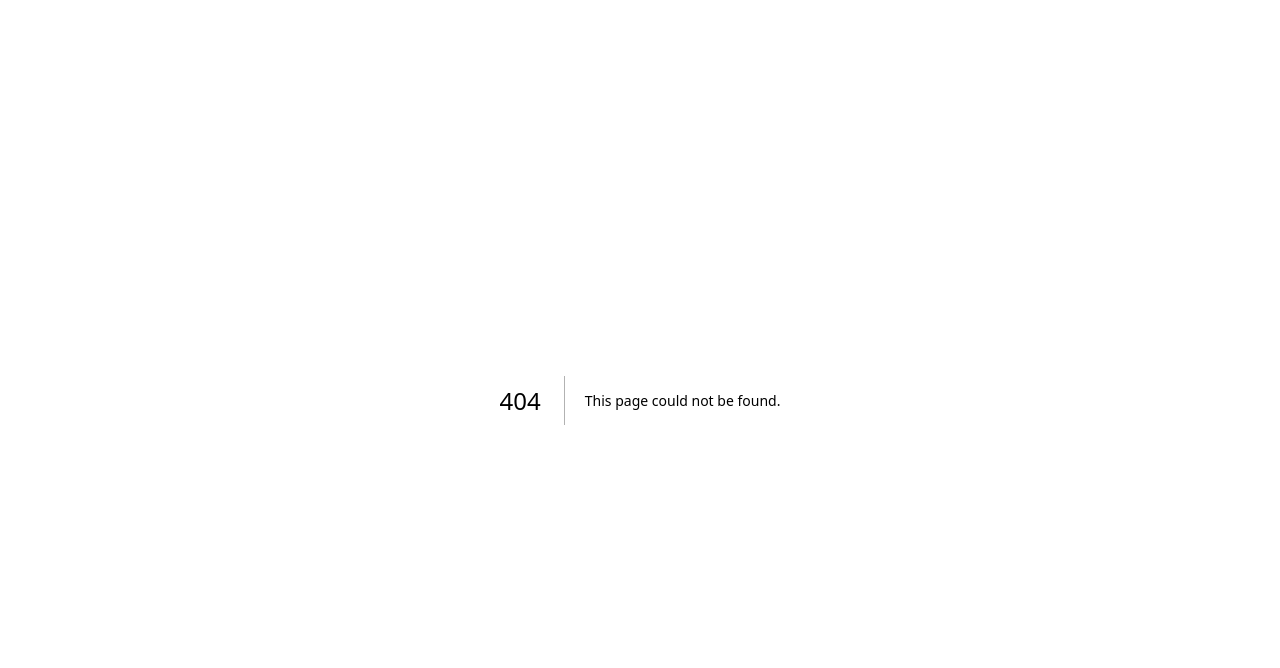
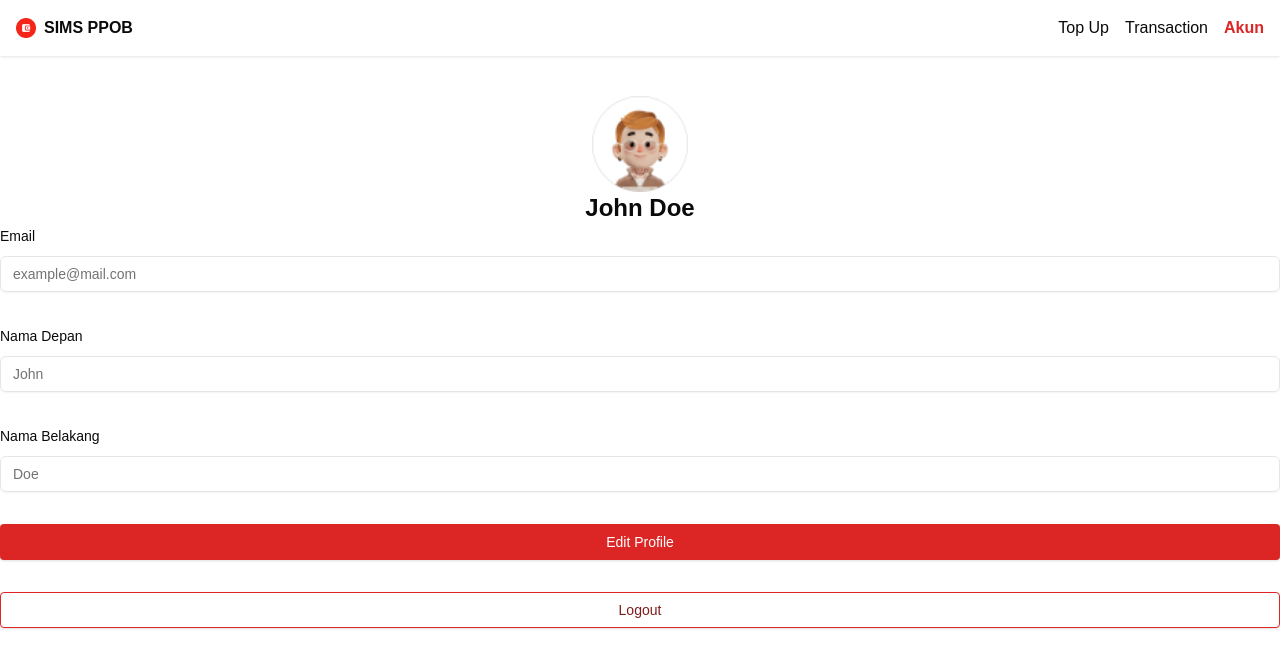
Before and after one commit to ainunnfh/simple-payment-app, a Next.js app: page /account-page in a window 1280 px wide. Before the commit this address had no page. Shown: the top 668 px of the page. Built offline with nearby package versions, Linux system fonts and the light colour scheme.

Commit message:
🆙usage account form comp

```diff
--- /dev/null
+++ b/src/app/account-page/page.tsx
@@ -0,0 +1,15 @@
+import AccountForm from "@/components/account/AccountForm";
+import NavBar from "@/components/NavBar";
+import React from "react";
+
+const AccountPage = () => {
+  return (
+    <NavBar>
+      <div className="mx-auto flex flex-col max-w-[1300px]">
+        <AccountForm></AccountForm>
+      </div>
+    </NavBar>
+  );
+};
+
+export default AccountPage;
```
